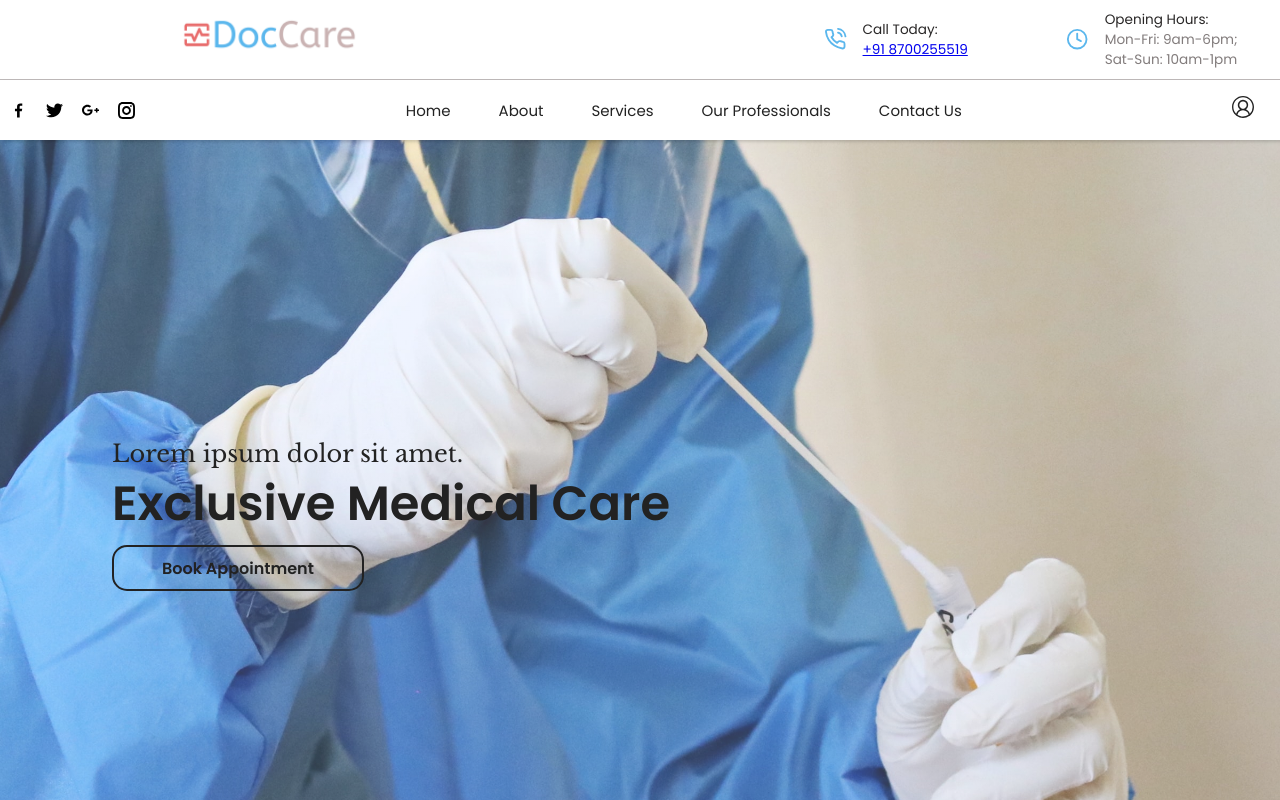
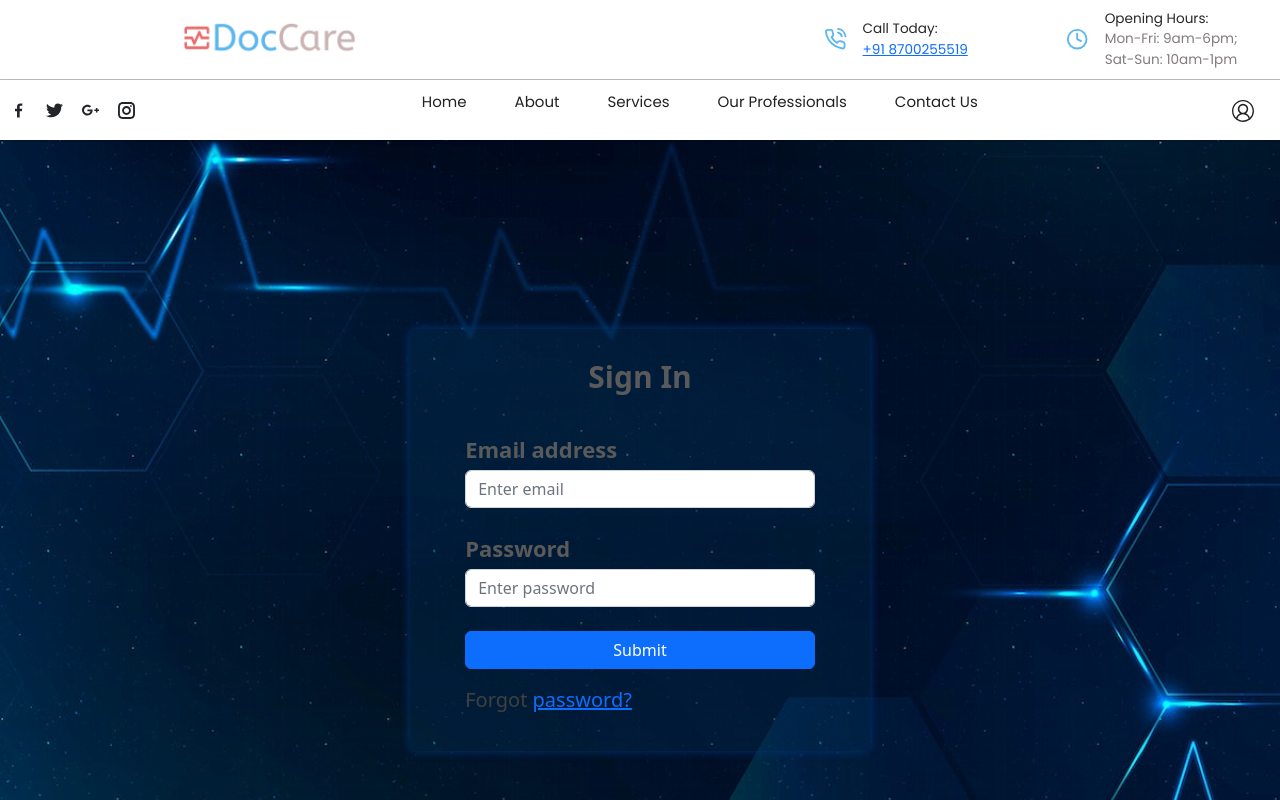
Before and after one commit to Utpalk904/hacknitr, a React (Create React App) app: page /login in a window 1280 px wide. Shown: the top 800 px of the page. Built offline with nearby package versions, Linux system fonts and the light colour scheme.

Commit message:
auth and bootstrapping

```diff
--- a/package.json
+++ b/package.json
@@ -8,7 +8,9 @@
     "@testing-library/user-event": "^13.5.0",
     "aos": "^3.0.0-beta.6",
     "axios": "^1.2.1",
+    "bootstrap": "^5.2.3",
     "react": "^18.2.0",
+    "react-bootstrap": "^2.7.0",
     "react-dom": "^18.2.0",
     "react-icons": "^4.7.1",
     "react-router-dom": "^6.6.0",
--- a/src/App.js
+++ b/src/App.js
@@ -4,6 +4,11 @@ import Home from './Pages/Home';
 import PageNotFound from './Pages/PageNotFound';
 import Navbar from './Components/Navbar';
 import Footer from './Components/Footer';
+import ChangePassword from './Pages/ChangePassword';
+import OTP from './Pages/Otp';
+import Forgot_Pass from './Pages/Forgot';
+import Auth from './Pages/Auth';
+import "bootstrap/dist/css/bootstrap.min.css"
 
 function App() {
   return (
@@ -13,8 +18,11 @@ function App() {
         <Route path='/' element={<Home />} />
         <Route path='/about' element={<Home />} />
         <Route path='/contact-us' element={<Home />} />
-        <Route path='/login' element={<Home />} />
+        <Route path='/login' element={<Auth/>} />
         <Route path='/register' element={<Home />} />
+        <Route path='' element={<Forgot_Pass/>}></Route>
+        <Route path='/user/verifyOtp' element={<OTP/>} ></Route>
+        <Route path='/user/changePassword' element={<ChangePassword/>}></Route>
         <Route path='*' element={<PageNotFound />} />
       </Routes>
       <Footer/>
--- a/src/Css/Auth.css
+++ b/src/Css/Auth.css
@@ -2,10 +2,10 @@
     display: flex;
     justify-content: center;
     align-items: center;
-    width: 100vw;
+    width: 100%;
     height: 100vh;
-    background-image: url("../../public/background.webp");
-    /* background-image: url("../../public/medrep1.jpg"); */
+    /* background-image: url("../Assets/background.webp"); */
+    background-image: url("../Assets/medrep1.jpg");
     background-size: cover;
     background-blend-mode: hue;
 }
@@ -25,10 +25,10 @@
 
 .Auth-form {
     width: 460px;
-    /* background-color:rgba(0,50,90,0.3); */
-    background: linear-gradient(135deg, #c1eefc, #dcf4fb);
-    box-shadow: rgba(0, 150, 230, 0.8) 0 0 20px;
-    /* box-shadow: rgba(0, 55, 125, 0.9) 0 0 10px; */
+    background-color:rgba(0,50,90,0.3);
+    /* background: linear-gradient(135deg, #c1eefc, #dcf4fb); */
+    /* box-shadow: rgba(0, 150, 230, 0.8) 0 0 20px; */
+    box-shadow: rgba(0, 55, 125, 0.9) 0 0 10px;
     border-radius: 8px;
     padding-top: 30px;
     padding-bottom: 20px;
--- a/src/Pages/Auth.js
+++ b/src/Pages/Auth.js
@@ -1,5 +1,5 @@
 import React from "react"
-import "./Auth.css"
+import "../Css/Auth.css"
 
 export default function Auth (props) {
   return (
```
Also changed, not shown: src/Assets/background.webp (added), src/Pages/ChangePassword.js (renamed from src/Pages/changePassword.js), src/Pages/Otp.js (renamed from src/Pages/otp.js), src/Utils/utisl.txt (deleted), 1 other file (tests, documents, lock files or other folders).
